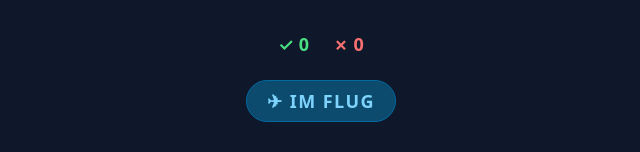
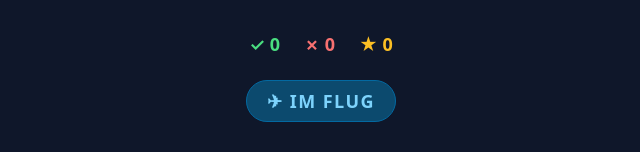
Before and after one commit to Turbo87/bzf-trainer, a SvelteKit app: page / in a window 1280 px wide. Shown: the top 152 px of the page, without its empty margins (319-959 px from the left). Built offline with nearby package versions, Linux system fonts and the light colour scheme.

Commit message:
Add cookie-persisted highscore for correct answers

```diff
--- a/src/routes/+page.svelte
+++ b/src/routes/+page.svelte
@@ -3,15 +3,29 @@
 	import SignalDisplay from '$lib/SignalDisplay.svelte';
 	import type { Signal } from '$lib/signals';
 
+	function readHighscore(): number {
+		let match = document.cookie.match(/(?:^|;\s*)highscore=(\d+)/);
+		return match ? Number(match[1]) : 0;
+	}
+
+	function writeHighscore(value: number) {
+		document.cookie = `highscore=${value}; max-age=${60 * 60 * 24 * 365}; path=/`;
+	}
+
 	let question: Question = $state(generateQuestion());
 	let selectedAnswer: Signal | string | null = $state(null);
 	let correct: number = $state(0);
 	let incorrect: number = $state(0);
+	let highscore: number = $state(readHighscore());
 
 	function select(answer: Signal | string) {
 		selectedAnswer = answer;
 		if (checkAnswer()) {
 			correct++;
+			if (correct > highscore) {
+				highscore = correct;
+				writeHighscore(highscore);
+			}
 		} else {
 			incorrect++;
 		}
@@ -40,6 +54,7 @@
 	<div class="score">
 		<span class="score-correct">✓ <span data-testid="score-correct">{correct}</span></span>
 		<span class="score-incorrect">✗ <span data-testid="score-incorrect">{incorrect}</span></span>
+		<span class="score-highscore">★ <span data-testid="highscore">{highscore}</span></span>
 	</div>
 
 	<span class="situation-badge {question.signal.situation}" data-testid="situation"
@@ -118,6 +133,10 @@
 
 	.score-incorrect {
 		color: #f87171;
+	}
+
+	.score-highscore {
+		color: #fbbf24;
 	}
 
 	.situation-badge {
```
Also changed, not shown: 1 other file (tests, documents, lock files or other folders).
